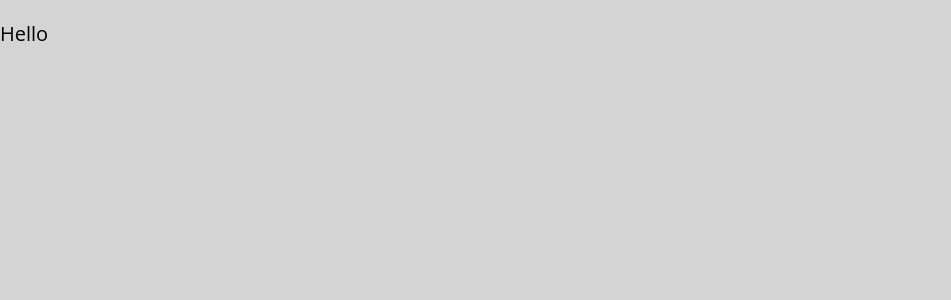
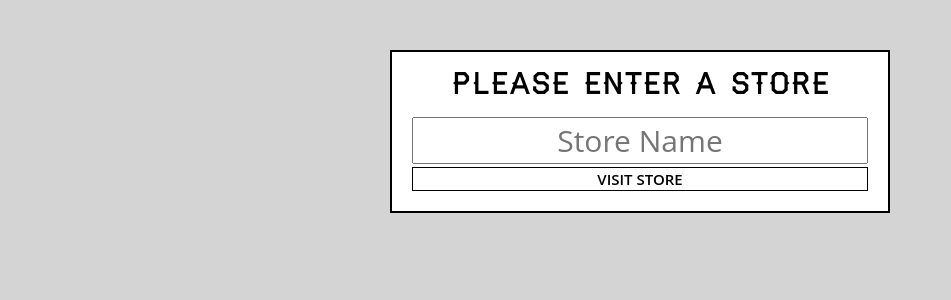
Before and after one commit to dishapardeshi/learn-react, a React (Create React App) app: page / in a window 1280 px wide. Shown: the top 300 px of the page, without its empty margins (0-951 px from the left). Built offline with nearby package versions, Linux system fonts and the light colour scheme.

Commit message:
added skeleton comps to app

```diff
--- a/src/components/StorePicker.js
+++ b/src/components/StorePicker.js
@@ -1,14 +1,14 @@
 import React from 'react';
-
-
 
 class StorePicker extends React.Component {
 
   render(){
     return (
-      <div>
-        <p>Hello</p>
-      </div>
+      <form className="store-selector">
+        <h2>Please Enter A Store</h2>
+        <input type="text" required placeholder="Store Name" />
+        <button type="submit">Visit Store</button>
+      </form>
     );
   }
 
```
Also changed, not shown: src/components/App.js (added, +23 -0 lines), src/components/Header.js (added, +11 -0 lines), src/components/Inventory.js (added, +11 -0 lines), src/components/Order.js (added, +11 -0 lines).
